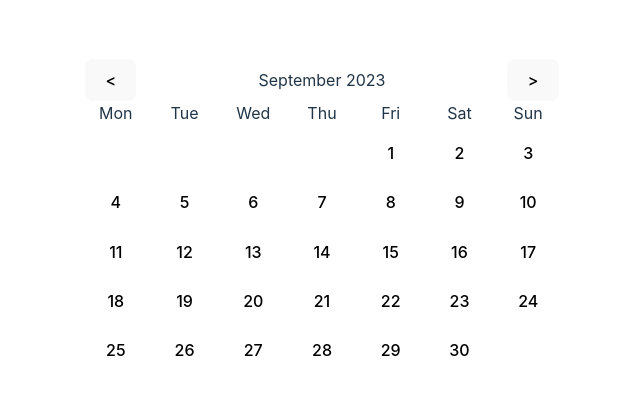
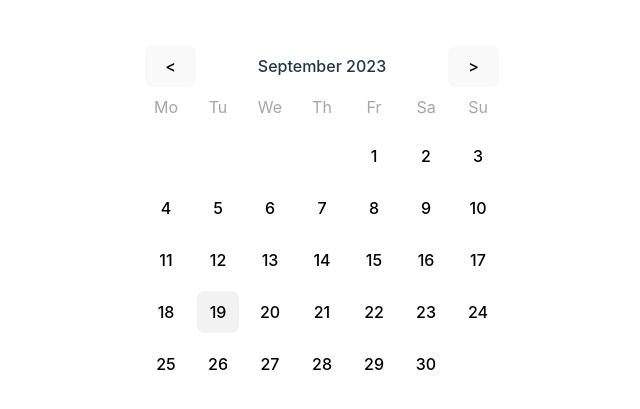
Before and after one commit to wbartosz/kalendar, a React (Vite) app: page / in a window 1280 px wide. Shown: the part 185-594 px from the top of the page, without its empty margins (318-958 px from the left). Built offline with nearby package versions, Linux system fonts and the light colour scheme.

Commit message:
Highlight todays date, add styling

```diff
--- a/src/App.tsx
+++ b/src/App.tsx
@@ -20,7 +20,14 @@ const Kalendar = () => {
   return (
     <KalendarProvider>
       <Actions />
-      <Grid style={{ marginBottom: 8 }}>
+      <Grid
+        style={{
+          marginBottom: 8,
+          color: "#a5a5a5",
+          height: 40,
+          alignItems: "center",
+        }}
+      >
         <DayLabels />
       </Grid>
       <Grid>
@@ -42,7 +49,7 @@ const Grid = ({
       style={{
         display: "grid",
         gridTemplateColumns: "repeat(7, minmax(0, 1fr))",
-        gap: 8,
+        gap: 10,
         ...style,
       }}
     >
@@ -54,7 +61,7 @@ const Grid = ({
 const DayLabels = ({ abbreviation = true }: { abbreviation?: boolean }) => {
   return days.map((day) => (
     <DayLabel
-      day={capitalize(abbreviation ? day.substring(0, 3) : day)}
+      day={capitalize(abbreviation ? day.substring(0, 2) : day)}
       key={day}
     />
   ));
@@ -70,18 +77,47 @@ const Cell = ({ children }: { children: ReactNode }) => {
 
 const DaysGrid = () => {
   const { date } = useKalendar();
-  const blankStartingDays = DaysProvider.getDayMonthStartsOn(date).index;
 
   const dates = useMemo(() => DaysProvider.getDatesForMonth(date), [date]);
-  const blanks = Array.from({ length: blankStartingDays }, () => "");
+
+  const todaysDateIndex: number | null = useMemo(() => {
+    const todaysDate = DaysProvider.getTodaysDate();
+
+    for (let i = 0; i < dates.length; i++) {
+      if (DaysProvider.areDaysTheSame(dates[i], todaysDate)) {
+        return i;
+      }
+    }
+
+    return null;
+  }, [dates]);
 
   return [
-    ...blanks.map((_, i) => <span key={`blank_${i}`} />),
-    ...dates.map((date) => <DayNumber date={date} key={date.toString()} />),
+    ...getBlankDays(date),
+    ...dates.map((date, i) => (
+      <DayNumber
+        date={date}
+        isTodaysDate={todaysDateIndex === i}
+        key={date.toString()}
+      />
+    )),
   ];
 };
 
-const DayNumber = ({ date }: { date: Date }) => {
+const getBlankDays = (date: Date): JSX.Element[] => {
+  const blankStartingDays = DaysProvider.getDayMonthStartsOn(date).index;
+  const blanks = Array.from({ length: blankStartingDays }, () => "");
+
+  return blanks.map((_, i) => <span key={`blank_${i}`} />);
+};
+
+const DayNumber = ({
+  date,
+  isTodaysDate,
+}: {
+  date: Date;
+  isTodaysDate: boolean;
+}) => {
   const { selectedDate, selectDate } = useKalendar();
   const number = date.getDate();
 
@@ -91,21 +127,34 @@ const DayNumber = ({ date }: { date: Date }) => {
   );
 
   const style = {
+    display: "flex",
+    alignItems: "center",
+    justifyContent: "center",
+    width: 42,
+    height: 42,
+    fontWeight: 500,
+    padding: 0,
     ...(isDateSelected
       ? { backgroundColor: "black", color: "white" }
+      : isTodaysDate
+      ? { backgroundColor: "#f2f2f2" }
       : { backgroundColor: "transparent" }),
   };
 
+  const dateLabel: string = date.toLocaleDateString("en", {
+    year: "numeric",
+    month: "long",
+    day: "numeric",
+  });
+
   return (
-    <Cell>
     <button
       onClick={() => selectDate(date)}
-        aria-label={date.toLocaleDateString()}
+      aria-label={dateLabel}
       style={style}
     >
       {number}
     </button>
-    </Cell>
   );
 };
 
@@ -133,7 +182,7 @@ const Header = () => {
   const monthHeader = date.toLocaleString("en", { month: "long" });
 
   return (
-    <span>
+    <span style={{ fontWeight: 500 }}>
       {monthHeader} {date.getUTCFullYear()}
     </span>
   );
--- a/src/DaysProvider.ts
+++ b/src/DaysProvider.ts
@@ -63,4 +63,12 @@ export class DaysProvider {
   static areDatesTheSame(date1: Date, date2: Date) {
     return date1?.getTime() === date2?.getTime();
   }
+
+  static areDaysTheSame(date1: Date, date2: Date) {
+    return (
+      date1?.getFullYear() === date2?.getFullYear() &&
+      date1?.getMonth() === date2?.getMonth() &&
+      date1?.getDate() === date2?.getDate()
+    );
+  }
 }
```
Lines whose indentation alone changed are shown as unchanged.
